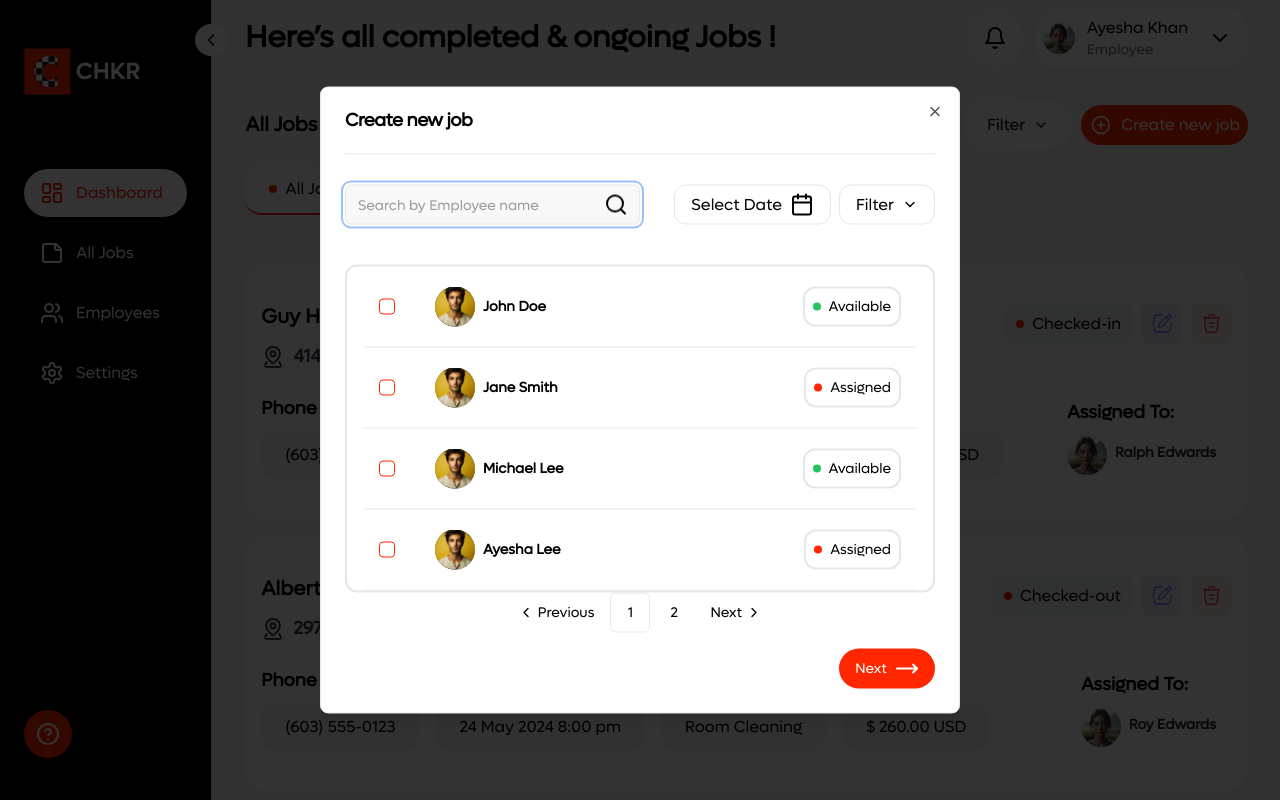
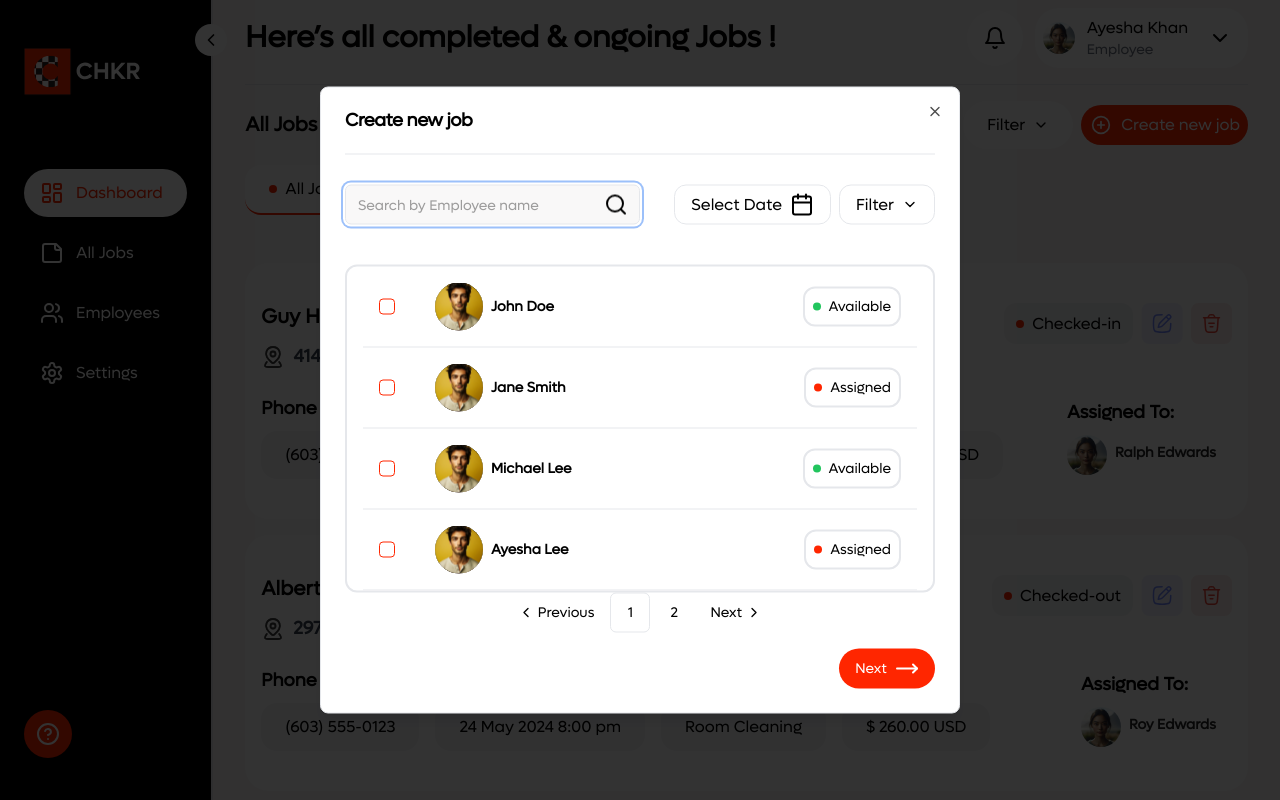
Before and after one commit to abrauf18/chkr, a Next.js app: page /company-admin/jobs in a window 1280 px wide. Both pictures are taken after a click on the button "Create new job". Built offline with nearby package versions, Linux system fonts and the light colour scheme.

Commit message:
feat: map user data and status

```diff
--- a/components/modules/dashboard/AssignJob.tsx
+++ b/components/modules/dashboard/AssignJob.tsx
@@ -69,8 +69,8 @@ export default function AssignJob() {
             <div className='flex justify-between py-2 px-4'>
               <div className='flex justify-center items-center'>
                 <Checkbox />
-                <Image src="/images/avatar.svg" alt='user' width={3} height={3}
-                  className='ml-10 mr-2' />
+                <div className='h-12 w-12 ml-10 mr-2'><Image src="/images/avatar.svg" alt='user' width={3} height={3}
+                /></div>
                 <span className='font-semibold whitespace-nowrap'>{user.username}</span>
               </div>
               <div className='flex items-center justify-center my-3 p-2 mobile:rounded-lg rounded-xl border-2 gap-2'>
```
